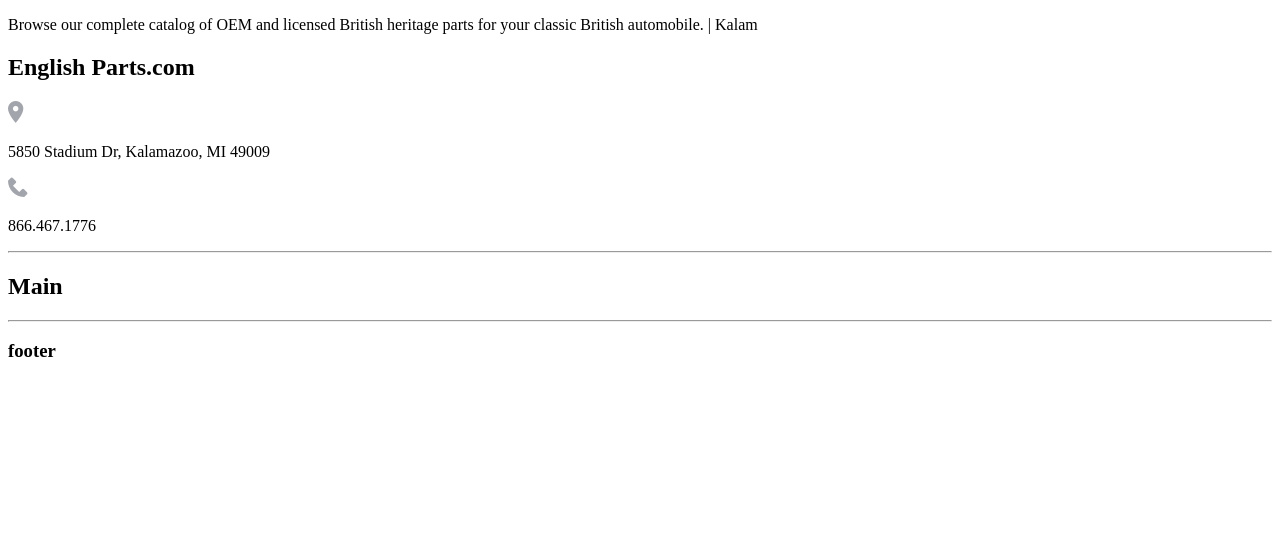
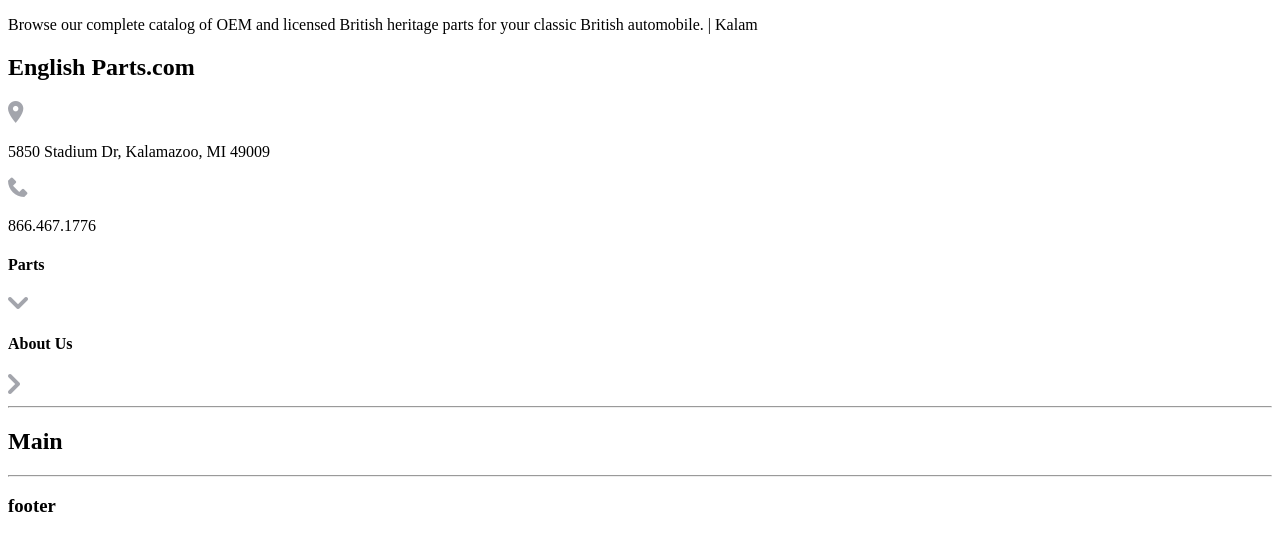
Before and after one commit to PeteSeeling/Simple-Part-Test, a React app: page / in a window 1280 px wide. Shown: the top 550 px of the page. Built offline with nearby package versions, Linux system fonts and the light colour scheme.

Commit message:
3rd header section mocked up.

```diff
--- a/src/views/Header/Header.jsx
+++ b/src/views/Header/Header.jsx
@@ -1,6 +1,7 @@
 
 
 export default function Header(){
+
     return(
         <>
         <div>
@@ -18,8 +19,14 @@ export default function Header(){
                 <img src={require('../../../public/images/icons/header-phone.png')} />
                 <p>866.467.1776</p>
             </span>
+        </section>
+
+        <section>
             <span>
-
+                <h4>Parts</h4>
+                <img src={require('../../../public/images/icons/default/arrow-down.png')} />
+                <h4> About Us</h4>
+                <img alt='arrow-right' src ={require('../../../public/images/icons/arrow-right.png')}/>
             </span>
         </section>
         </div>
```
